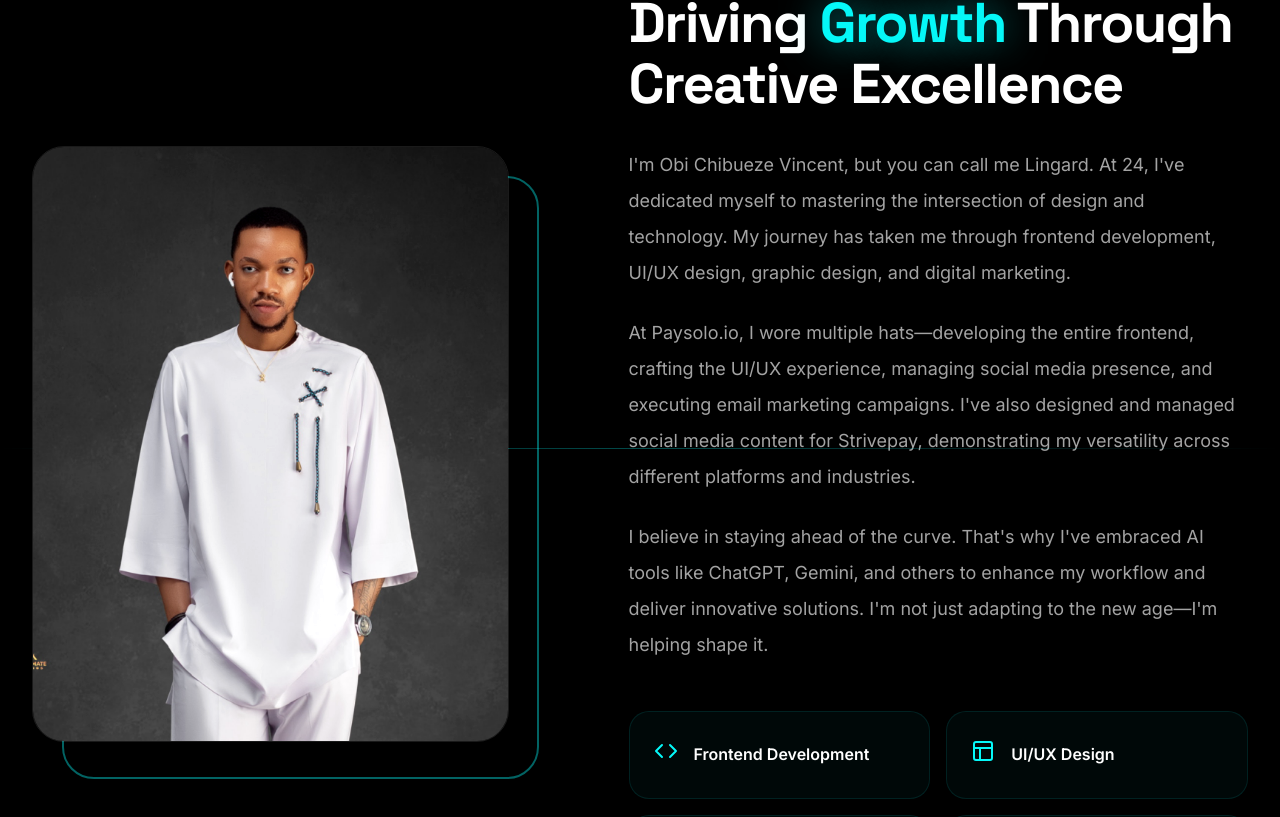
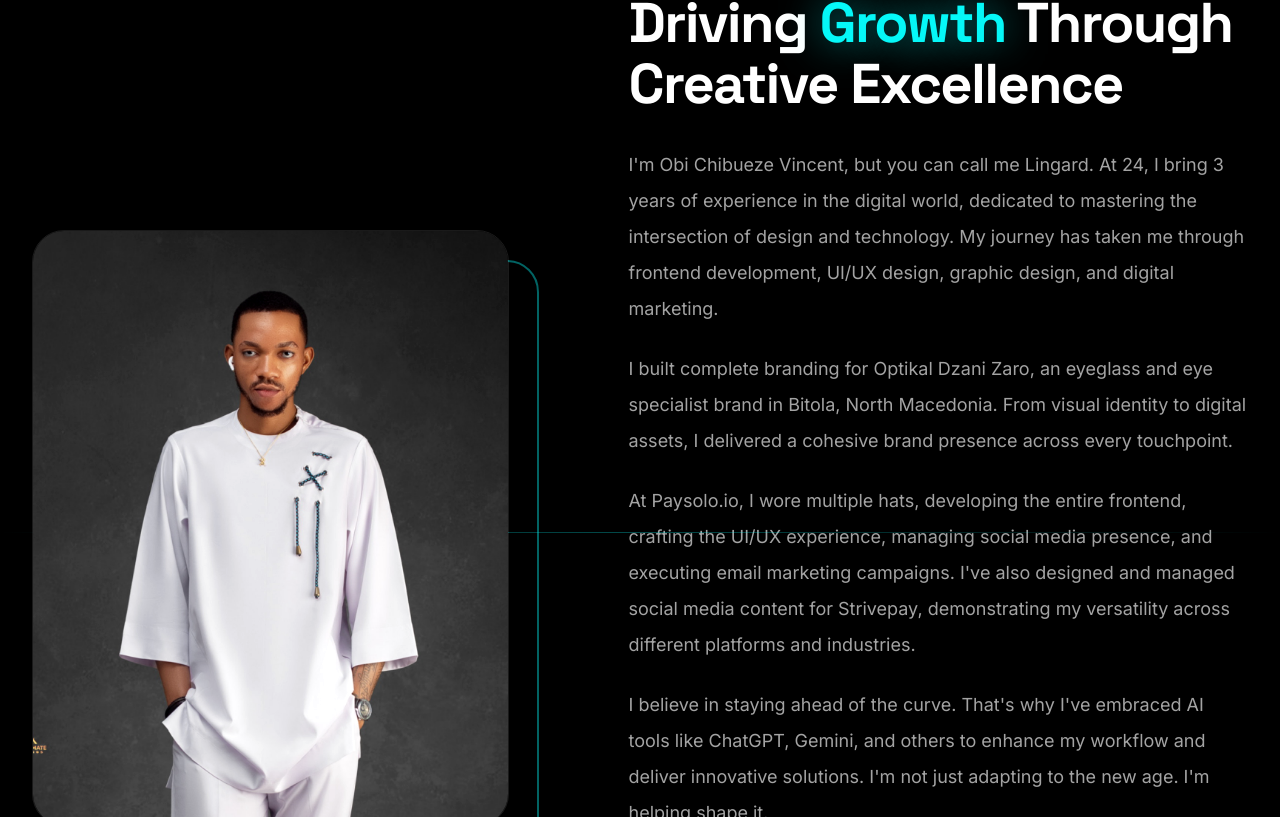
Before and after one commit to obilingard8-ux/my-portfolio, a React (Create React App) app: page / in a window 1280 px wide. Shown: the part 1103-1920 px from the top of the page. Built offline with nearby package versions, Linux system fonts and the light colour scheme.

Commit message:
Update about section with Optikal Dzani Zaro branding and experience

```diff
--- a/src/components/About.js
+++ b/src/components/About.js
@@ -26,13 +26,20 @@ const About = () => {
           </h2>
 
           <p className="about-text">
-            I'm Obi Chibueze Vincent, but you can call me Lingard. At 24, I've dedicated myself
-            to mastering the intersection of design and technology. My journey has taken me
-            through frontend development, UI/UX design, graphic design, and digital marketing.
+            I'm Obi Chibueze Vincent, but you can call me Lingard. At 24, I bring 3 years of
+            experience in the digital world, dedicated to mastering the intersection of design
+            and technology. My journey has taken me through frontend development, UI/UX design,
+            graphic design, and digital marketing.
           </p>
 
           <p className="about-text">
-            At Paysolo.io, I wore multiple hats—developing the entire frontend, crafting the
+            I built complete branding for Optikal Dzani Zaro, an eyeglass and eye specialist
+            brand in Bitola, North Macedonia. From visual identity to digital assets, I delivered
+            a cohesive brand presence across every touchpoint.
+          </p>
+
+          <p className="about-text">
+            At Paysolo.io, I wore multiple hats, developing the entire frontend, crafting the
             UI/UX experience, managing social media presence, and executing email marketing
             campaigns. I've also designed and managed social media content for Strivepay,
             demonstrating my versatility across different platforms and industries.
@@ -41,7 +48,7 @@ const About = () => {
           <p className="about-text">
             I believe in staying ahead of the curve. That's why I've embraced AI tools like
             ChatGPT, Gemini, and others to enhance my workflow and deliver innovative solutions.
-            I'm not just adapting to the new age—I'm helping shape it.
+            I'm not just adapting to the new age. I'm helping shape it.
           </p>
 
           <div className="about-highlights">
--- a/src/components/Projects.js
+++ b/src/components/Projects.js
@@ -54,8 +54,8 @@ const Projects = () => {
     },
     {
       id: 6,
-      title: 'Shopify Optika — Full Branding',
-      description: 'Complete branding project for Shopify Optika. Developed brand identity, visual assets, and cohesive design across digital touchpoints.',
+      title: 'Optikal Dzani Zaro Full Branding',
+      description: 'Complete branding for Optikal Dzani Zaro, an eyeglass and eye specialist brand in Bitola, North Macedonia. Developed brand identity, visual assets, and cohesive design across digital touchpoints.',
       category: 'graphics',
       tech: ['Shopify', 'Branding', 'Photoshop', 'Canva'],
       icon: '🛍️',
```
